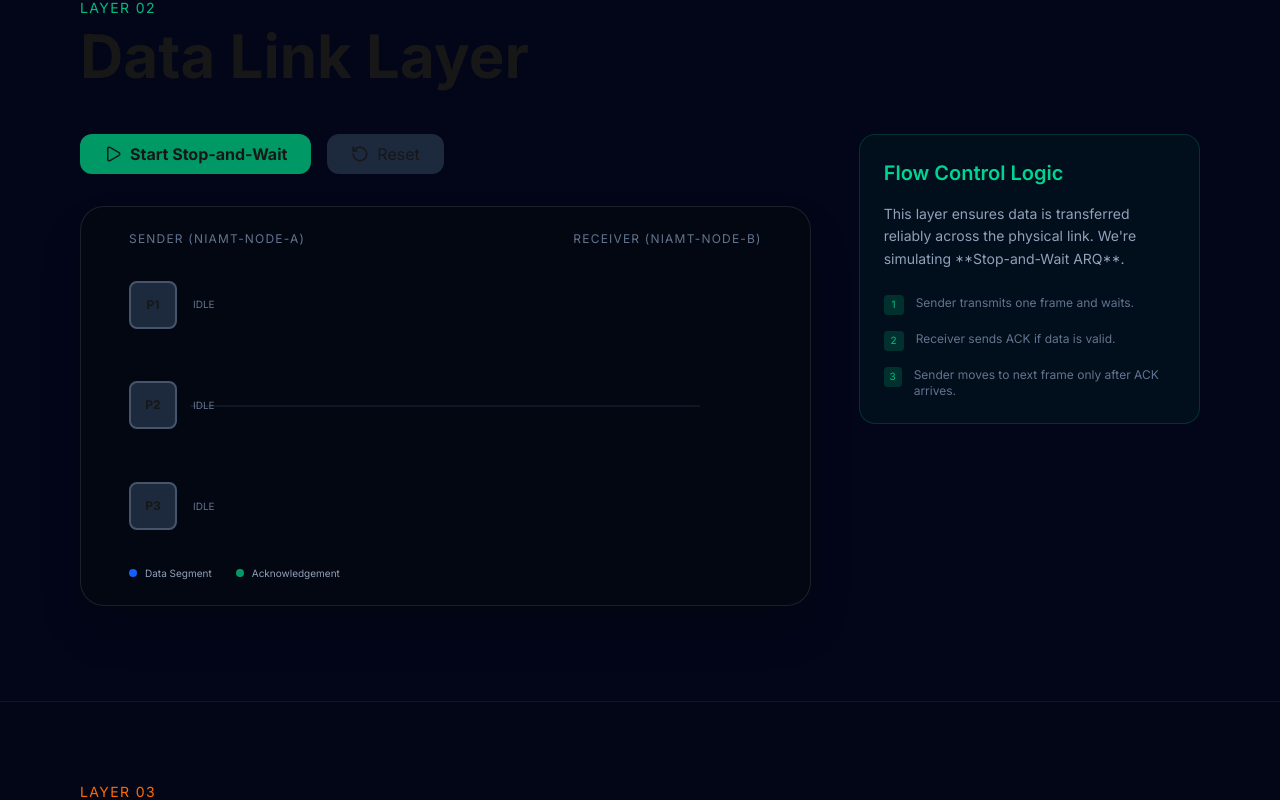
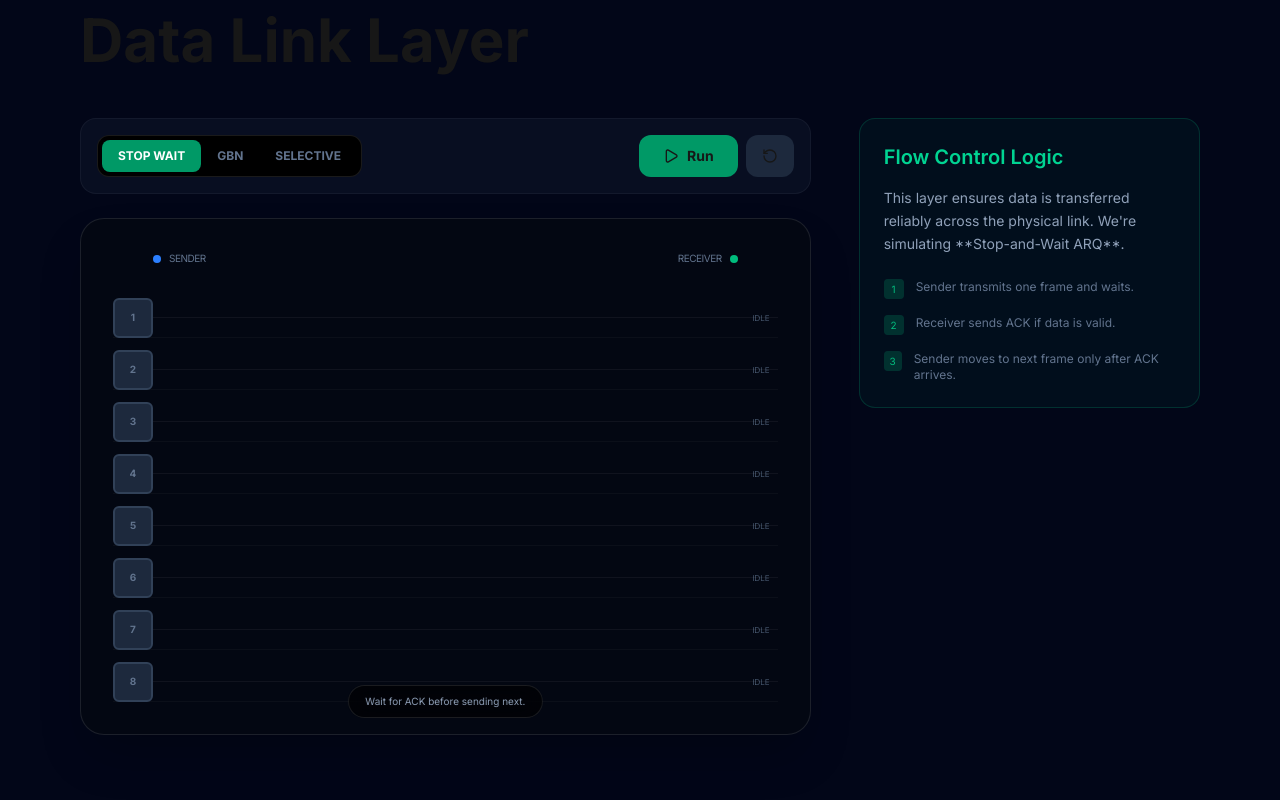
Before and after one commit to Snehil7903/net-sim, a Next.js app: page / in a window 1280 px wide. Shown: the part 1762-2562 px from the top of the page. Built offline with nearby package versions, Linux system fonts and the light colour scheme.

Commit message:
Add GBN AND SR

```diff
--- a/components/DataLinkLayer.tsx
+++ b/components/DataLinkLayer.tsx
@@ -1,105 +1,141 @@
 "use client";
-import { useState, useEffect, useRef } from 'react';
+import { useState, useRef } from 'react';
 import gsap from 'gsap';
-import { Play, RotateCcw, AlertTriangle } from 'lucide-react';
+import { Play, RotateCcw, Settings2 } from 'lucide-react';
 
+type Protocol = 'STOP_WAIT' | 'GBN' | 'SELECTIVE';
 type Packet = { id: number; status: 'idle' | 'sending' | 'ack' | 'lost' };
 
 export default function DataLinkLayer() {
-  const [packets, setPackets] = useState<Packet[]>([
-    { id: 1, status: 'idle' }, { id: 2, status: 'idle' }, { id: 3, status: 'idle' }
-  ]);
+  const [protocol, setProtocol] = useState<Protocol>('STOP_WAIT');
+  const [packets, setPackets] = useState<Packet[]>(
+    Array.from({ length: 8 }, (_, i) => ({ id: i + 1, status: 'idle' }))
+  );
   const [isSimulating, setIsSimulating] = useState(false);
-  const containerRef = useRef(null);
+  const containerRef = useRef<HTMLDivElement>(null);
 
-  const startSimulation = async () => {
+  // Responsive logic: Calculate distance based on container width
+  const getTravelDistance = () => {
+    if (!containerRef.current) return 300;
+    const width = containerRef.current.offsetWidth;
+    return width > 768 ? width * 0.6 : width * 0.5;
+  };
+
+  const reset = () => {
+    gsap.killTweensOf(".packet-box");
+    setPackets(prev => prev.map(p => ({ ...p, status: 'idle' })));
+    gsap.set(".packet-box", { x: 0, opacity: 1 });
+    setIsSimulating(false);
+  };
+
+  const runSimulation = async () => {
     setIsSimulating(true);
+    const distance = getTravelDistance();
+
+    if (protocol === 'STOP_WAIT') {
       for (let i = 0; i < packets.length; i++) {
-      await sendPacket(i);
+        await animatePacket(i, distance);
+      }
+    } else if (protocol === 'GBN') {
+      // Simple GBN Visualization: Send window of 4
+      const windowSize = 4;
+      for (let i = 0; i < packets.length; i += windowSize) {
+        const promises = [];
+        for (let j = 0; j < windowSize && i + j < packets.length; j++) {
+          promises.push(animatePacket(i + j, distance, j * 0.2));
+        }
+        await Promise.all(promises);
+      }
+    } else {
+      // Selective Repeat: Simultaneous but independent
+      const promises = packets.map((_, i) => animatePacket(i, distance, i * 0.3));
+      await Promise.all(promises);
     }
     setIsSimulating(false);
   };
 
-  const sendPacket = (index: number) => {
+  const animatePacket = (index: number, xDist: number, delay = 0) => {
     return new Promise((resolve) => {
-      // Update state to sending
       setPackets(prev => prev.map((p, i) => i === index ? { ...p, status: 'sending' } : p));
 
       const tl = gsap.timeline({
+        delay,
         onComplete: () => {
           setPackets(prev => prev.map((p, i) => i === index ? { ...p, status: 'ack' } : p));
           resolve(true);
         }
       });
 
-      // Packet travels to receiver
-      tl.to(`#packet-${index}`, { x: 350, duration: 1.5, ease: "power1.inOut" });
-      // Small pause for "processing"
-      tl.to({}, { duration: 0.2 });
-      // ACK travels back
-      tl.to(`#packet-${index}`, { x: 0, duration: 1, ease: "power1.in" });
+      // Forward to Receiver
+      tl.to(`#packet-${index}`, { x: xDist, duration: 1.2, ease: "power2.inOut" });
+      // Back to Sender (ACK)
+      tl.to(`#packet-${index}`, { x: 0, duration: 1, ease: "power2.in", delay: 0.1 });
     });
   };
 
-  const reset = () => {
-    setPackets(packets.map(p => ({ ...p, status: 'idle' })));
-    gsap.set(".packet-box", { x: 0 });
-    setIsSimulating(false);
-  };
+  return (
+    <div className="space-y-6 w-full">
+      {/* Controls Area */}
+      <div className="flex flex-col md:flex-row justify-between gap-4 bg-slate-900/50 p-4 rounded-2xl border border-white/5">
+        <div className="flex p-1 bg-black rounded-xl border border-white/10 overflow-x-auto whitespace-nowrap">
+          {(['STOP_WAIT', 'GBN', 'SELECTIVE'] as Protocol[]).map((p) => (
+            <button
+              key={p}
+              onClick={() => { setProtocol(p); reset(); }}
+              className={`px-4 py-2 rounded-lg text-xs font-bold transition-all ${protocol === p ? 'bg-emerald-600 text-white' : 'text-slate-500 hover:text-white'}`}
+            >
+              {p.replace('_', ' ')}
+            </button>
+          ))}
+        </div>
 
-  return (
-    <div className="space-y-8">
-      <div className="flex gap-4 items-center">
-        <button
-          onClick={startSimulation}
-          disabled={isSimulating}
-          className="flex items-center gap-2 bg-emerald-600 hover:bg-emerald-500 disabled:opacity-50 px-6 py-2 rounded-xl transition-all font-bold"
-        >
-          <Play size={18} /> Start Stop-and-Wait
+        <div className="flex gap-2">
+          <button onClick={runSimulation} disabled={isSimulating} className="flex-1 md:flex-none flex items-center justify-center gap-2 bg-emerald-600 hover:bg-emerald-500 disabled:opacity-50 px-6 py-2 rounded-xl text-sm font-bold transition-all">
+            <Play size={16} /> Run
           </button>
-        <button
-          onClick={reset}
-          className="flex items-center gap-2 bg-slate-800 hover:bg-slate-700 px-6 py-2 rounded-xl transition-all"
-        >
-          <RotateCcw size={18} /> Reset
+          <button onClick={reset} className="flex items-center justify-center gap-2 bg-slate-800 hover:bg-slate-700 px-4 py-2 rounded-xl text-sm transition-all">
+            <RotateCcw size={16} />
           </button>
         </div>
-
-      <div ref={containerRef} className="relative bg-[#030712] rounded-3xl border border-white/10 p-12 min-h-[400px] flex flex-col justify-around overflow-hidden shadow-2xl">
-        {/* Visual Labels */}
-        <div className="flex justify-between text-xs font-mono text-slate-500 uppercase tracking-widest absolute top-6 left-12 right-12">
-          <span>Sender (NIAMT-Node-A)</span>
-          <span>Receiver (NIAMT-Node-B)</span>
       </div>
 
-        {/* The Channel */}
-        <div className="absolute top-1/2 left-1/2 -translate-x-1/2 -translate-y-1/2 w-[70%] h-[2px] bg-slate-800/50 dash-line" />
+      {/* Simulation Canvas */}
+      <div ref={containerRef} className="relative bg-[#030712] rounded-3xl border border-white/10 p-4 md:p-8 min-h-[500px] overflow-hidden shadow-2xl">
+        <div className="flex justify-between text-[10px] font-mono text-slate-500 uppercase tracking-tighter mb-8 px-2 md:px-10">
+          <span className="flex items-center gap-2"><div className="w-2 h-2 bg-blue-500 rounded-full" /> Sender</span>
+          <span className="flex items-center gap-2">Receiver <div className="w-2 h-2 bg-emerald-500 rounded-full" /></span>
+        </div>
 
+        <div className="grid grid-cols-1 gap-3 max-w-4xl mx-auto">
           {packets.map((packet, i) => (
-          <div key={packet.id} className="relative flex items-center h-16">
-            {/* Packet Visual */}
+            <div key={packet.id} className="relative flex items-center group h-10 border-b border-white/[0.03]">
+              {/* Packet */}
               <div
                 id={`packet-${i}`}
-              className={`packet-box w-12 h-12 rounded-lg flex items-center justify-center font-bold text-xs border-2 z-10 transition-colors duration-300 ${
-                packet.status === 'idle' ? 'bg-slate-800 border-slate-600' :
-                packet.status === 'sending' ? 'bg-blue-600 border-blue-400 shadow-[0_0_15px_#3b82f6]' :
-                'bg-emerald-600 border-emerald-400 shadow-[0_0_15px_#10b981]'
+                className={`packet-box w-8 h-8 md:w-10 md:h-10 rounded-md flex items-center justify-center font-bold text-[10px] border-2 z-10 transition-colors duration-300 ${
+                  packet.status === 'idle' ? 'bg-slate-800 border-slate-700 text-slate-500' :
+                  packet.status === 'sending' ? 'bg-blue-600 border-blue-400 text-white shadow-[0_0_10px_#3b82f6]' :
+                  'bg-emerald-600 border-emerald-400 text-white'
                 }`}
               >
-              P{packet.id}
+                {packet.id}
               </div>
 
-            {/* Status Indicator */}
-            <div className="ml-4 text-[10px] font-mono text-slate-500">
+              {/* Path Line (Visual only) */}
+              <div className="absolute left-0 right-0 h-[1px] bg-white/5 -z-0" />
+
+              <div className={`ml-auto text-[8px] font-mono px-2 py-0.5 rounded ${packet.status === 'ack' ? 'text-emerald-400 bg-emerald-400/10' : 'text-slate-600'}`}>
                 {packet.status.toUpperCase()}
               </div>
             </div>
           ))}
+        </div>
 
-        {/* Legend */}
-        <div className="absolute bottom-6 left-12 flex gap-6 text-[10px] font-mono text-slate-400">
-          <div className="flex items-center gap-2"><div className="w-2 h-2 bg-blue-600 rounded-full" /> Data Segment</div>
-          <div className="flex items-center gap-2"><div className="w-2 h-2 bg-emerald-600 rounded-full" /> Acknowledgement</div>
+        {/* Dynamic Context Hint */}
+        <div className="absolute bottom-4 left-1/2 -translate-x-1/2 bg-black/60 backdrop-blur-md px-4 py-2 rounded-full border border-white/10 text-[10px] text-slate-400 font-mono">
+          {protocol === 'STOP_WAIT' && "Wait for ACK before sending next."}
+          {protocol === 'GBN' && "Window Size: 4 | Pipelined transmission."}
+          {protocol === 'SELECTIVE' && "Independent ACKs for each segment."}
         </div>
       </div>
     </div>
```
Lines whose indentation alone changed are shown as unchanged.
